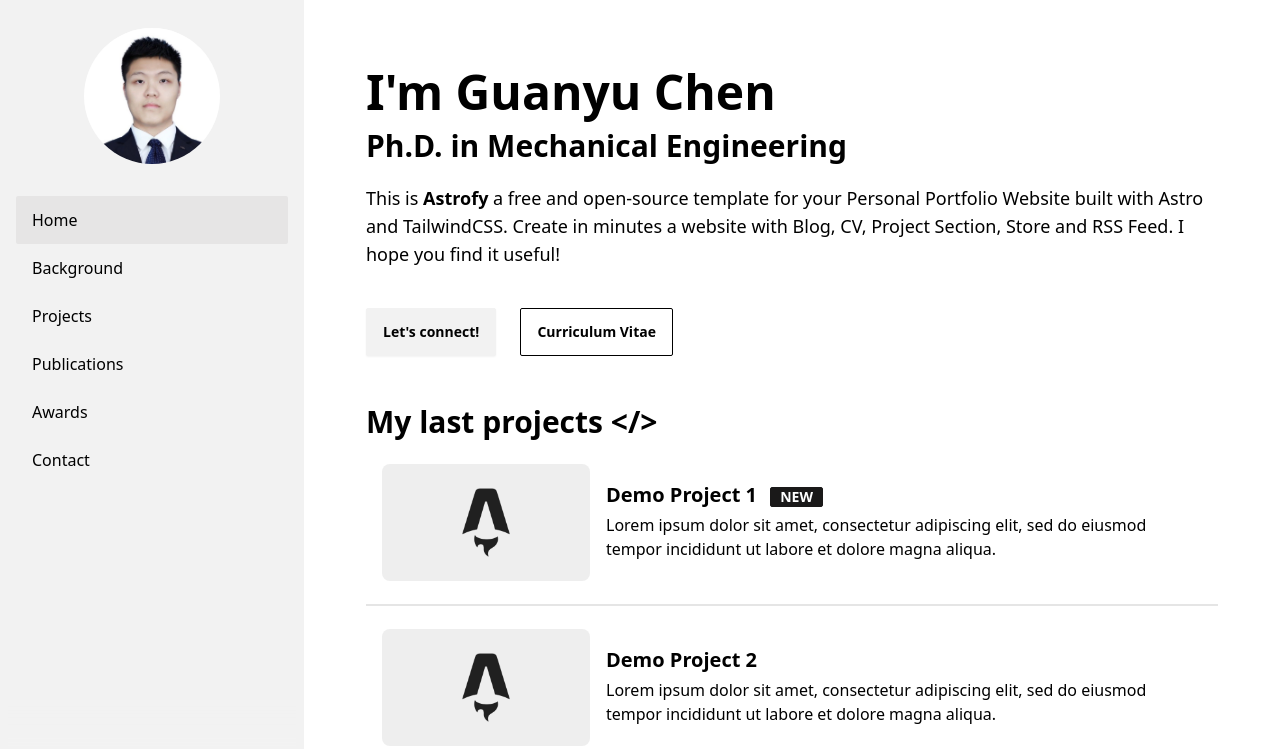
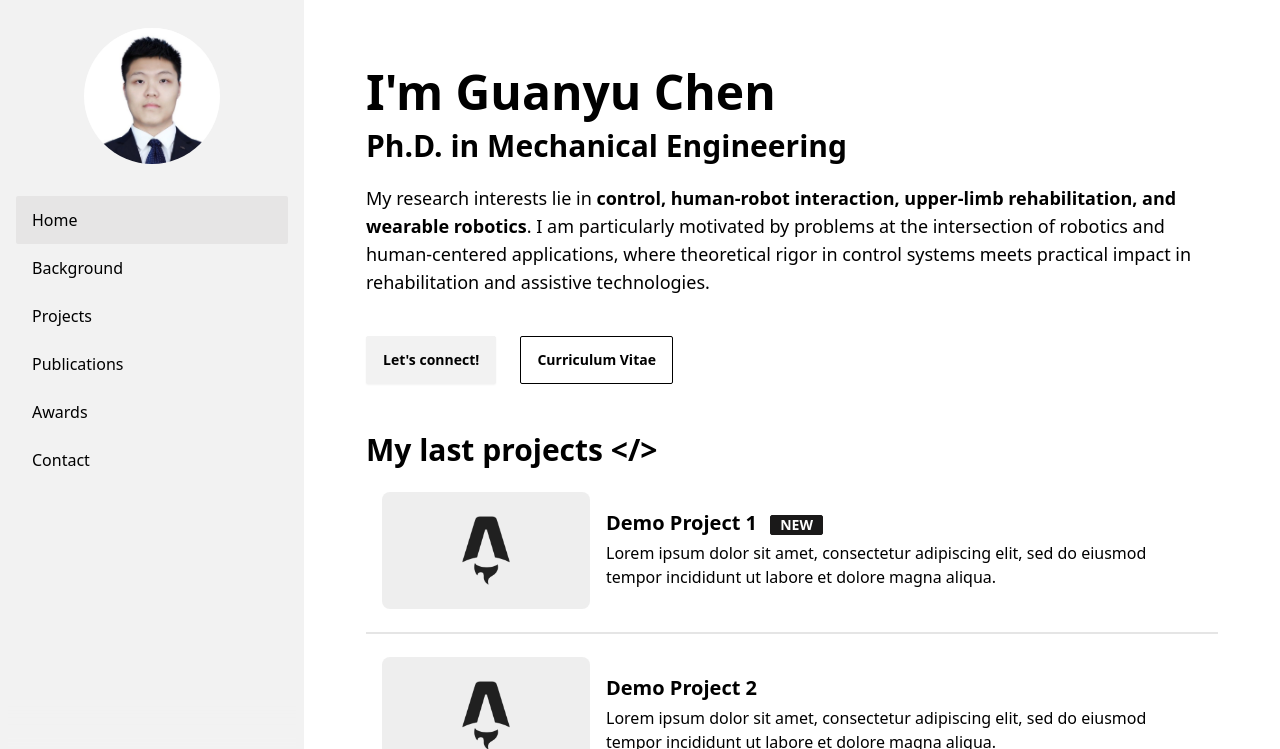
Before and after one commit to GuanyuChen98/GCPage, an Astro site: page / in a window 1280 px wide. Shown: the top 749 px of the page. Built offline with nearby package versions, Linux system fonts and the light colour scheme; Astro itself is replaced by a stand-in of ours.

```diff
--- a/src/pages/index.astro
+++ b/src/pages/index.astro
@@ -16,13 +16,16 @@ const last_posts = posts.slice(0, 3);
     <div class="text-3xl py-3 font-bold">Ph.D. in Mechanical Engineering</div>
     <div class="py-2">
       <text class="text-lg">
-        This is <b>Astrofy</b> a free and open-source template for your Personal Portfolio Website built with Astro and TailwindCSS.
-        Create in minutes a website with Blog, CV, Project Section, Store and RSS Feed. I hope you find
-        it useful!
+        My research interests lie in <b>control, human-robot interaction,
+        upper-limb rehabilitation, and wearable robotics</b>.
+        I am particularly motivated by problems at the intersection
+        of robotics and human-centered applications, where theoretical
+        rigor in control systems meets practical impact in rehabilitation
+        and assistive technologies.
       </text>
     </div>
     <div class="mt-8">
-      <a class="btn" href="https://twitter.com/manuelernestog" target="_blank"> Let's connect!</a>
+      <a class="btn" href="https://www.linkedin.com/in/guanyu-garrett-chen-13599221b/" target="_blank"> Let's connect!</a>
       <a href="https://github.com/manuelernestog/astrofy" target="_blank" class="btn btn-outline ml-5">
         Curriculum Vitae
       </a>
```
Also changed, not shown: 1 other file.
